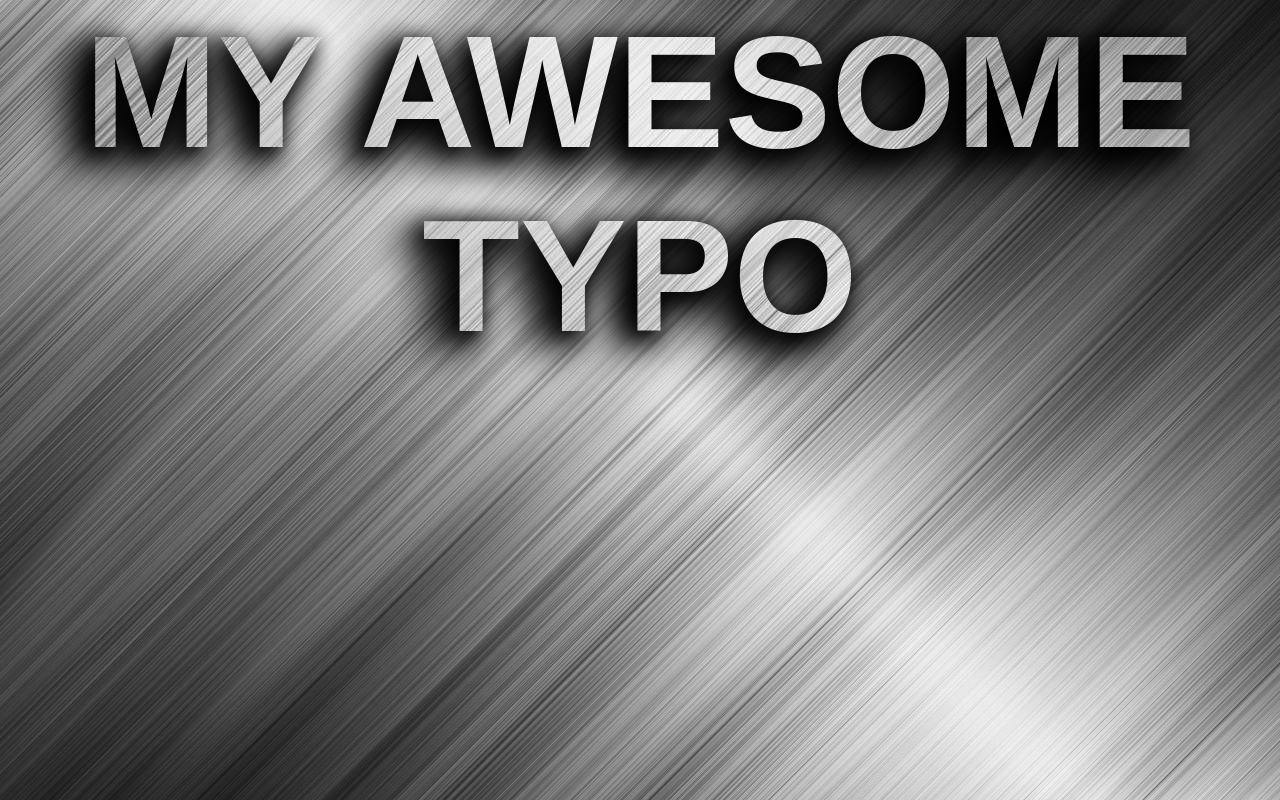
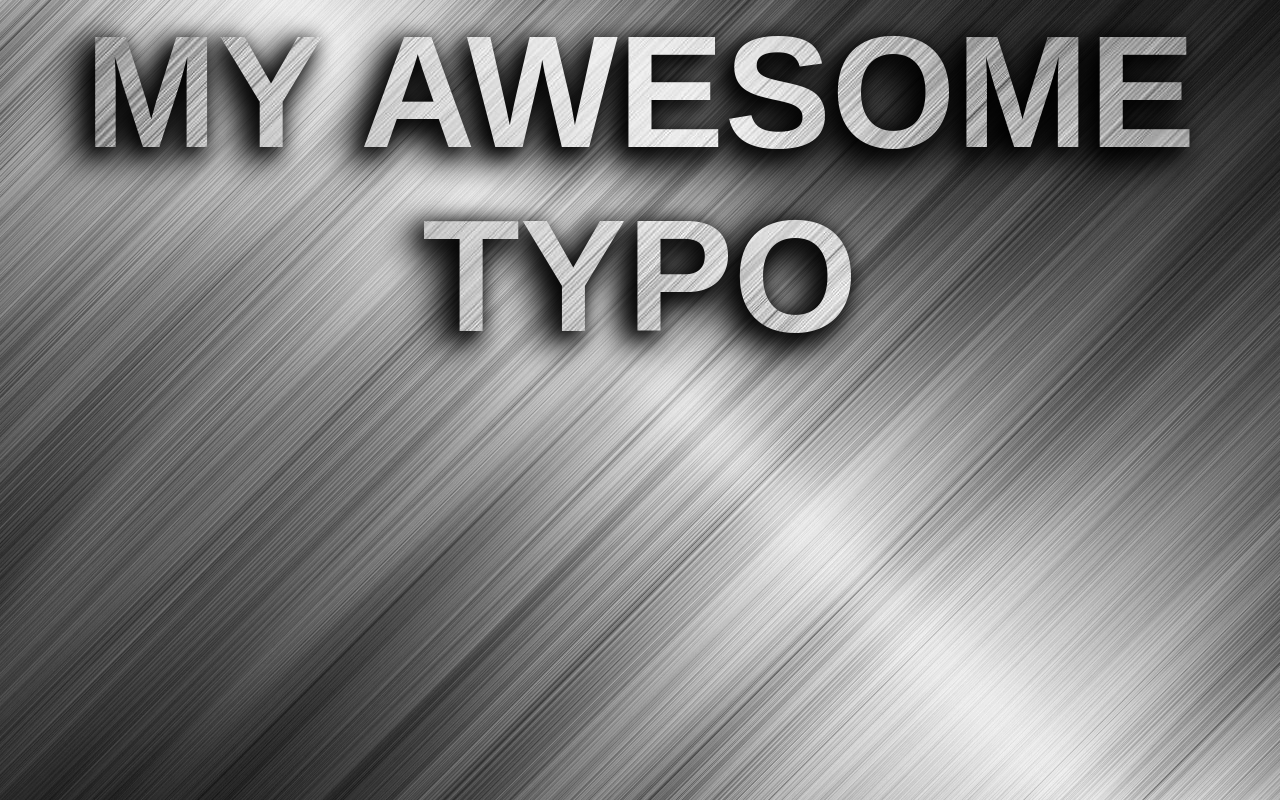
Before and after one commit to Chapeaunyra/Web, a plain HTML site: page Typography from background/index.html in a window 1280 px wide. Drawn offline with Linux system fonts and the light colour scheme.

Commit message:
Changed few things to feat better

```diff
--- a/Typography from background/style.css
+++ b/Typography from background/style.css
@@ -20,6 +20,7 @@ h1 {
     text-align: center;
     background: url('bg.jpg');
     background-attachment: fixed;
+    background-clip: border-box;
     -webkit-background-clip: text;
     -webkit-text-fill-color: transparent;
 }
@@ -32,6 +33,5 @@ h1::before {
     z-index: -1;
     text-shadow: -5px 5px 20px #000,
                 -10px 10px 30px #000,
-                -20px 15px 40px #000,
-                -25px 20px 50px #000;
+                -20px 15px 40px #000;
 }
```
